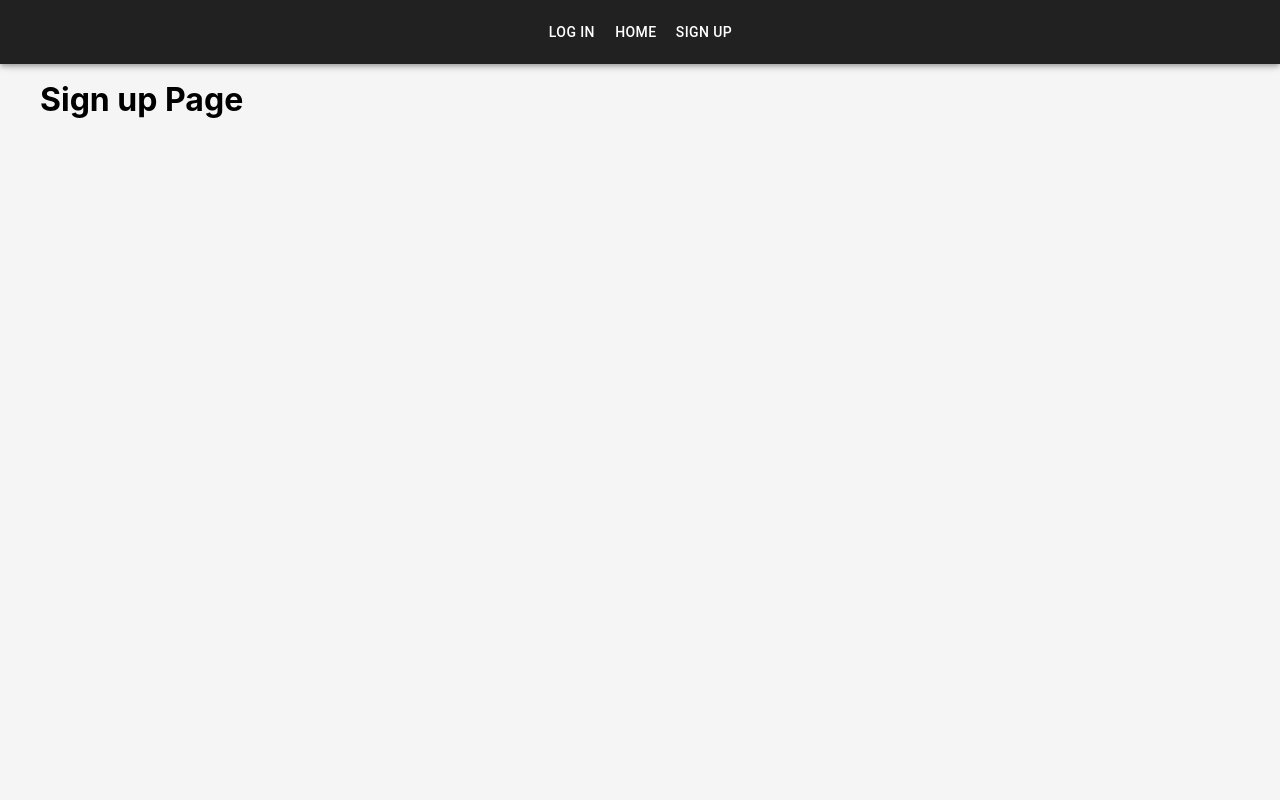
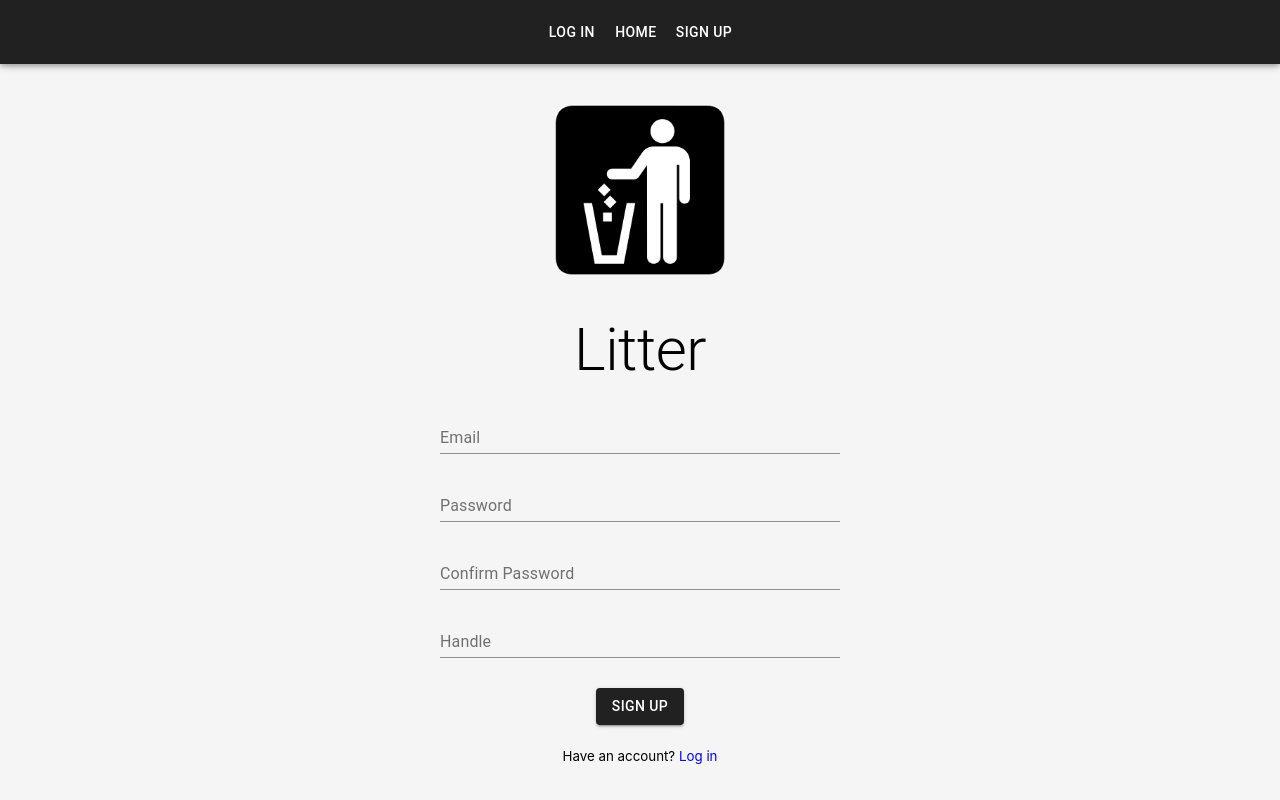
Before and after one commit to lawandothman/litter, a React (Create React App) app in the folder litter-client/: page /signup in a window 1280 px wide. Built offline with nearby package versions, Linux system fonts and the light colour scheme.

Commit message:
create Signup component and set up auth state on startup

```diff
--- a/litter-client/package.json
+++ b/litter-client/package.json
@@ -9,6 +9,7 @@
     "@testing-library/user-event": "^7.2.1",
     "axios": "^0.20.0",
     "dayjs": "^1.9.3",
+    "jwt-decode": "^3.0.0",
     "react": "^16.13.1",
     "react-dom": "^16.13.1",
     "react-router-dom": "^5.2.0",
--- a/litter-client/src/App.js
+++ b/litter-client/src/App.js
@@ -2,11 +2,12 @@ import React from 'react'
 import { BrowserRouter as Router, Route, Switch } from 'react-router-dom'
 import './App.css'
 import { ThemeProvider, createMuiTheme } from '@material-ui/core/styles'
+import themeFile from './util/theme'
 import axios from 'axios'
-
+import jwtDecode from 'jwt-decode'
 // Components
 import Navbar from './components/Navbar'
-
+import AuthRoute from './util/AuthRoute'
 // Pages
 import Home from './pages/Home'
 import Login from './pages/Login'
@@ -15,21 +16,19 @@ import Signup from './pages/Signup'
 axios.defaults.baseURL =
   'https://europe-west2-litter-cf67f.cloudfunctions.net/api'
 
-const theme = createMuiTheme({
-  palette: {
-    primary: {
-      main: '#212121',
-      contrastText: '#FFFFFF',
-    },
-    secondary: {
-      main: '#FAFAFA',
-      contrastText: '#212121',
-    },
-  },
-  typography: {
-    useNextVariants: true,
-  },
-})
+const theme = createMuiTheme(themeFile)
+
+let authenticated
+const token = localStorage.FBIdToken
+if (token) {
+  const decodedToken = jwtDecode(token)
+  if (decodedToken.exp * 1000 < Date.now()) {
+    window.location.href = '/login'
+    authenticated = false
+  } else {
+    authenticated = true
+  }
+}
 
 function App() {
   return (
@@ -40,8 +39,18 @@ function App() {
           <div className='container'>
             <Switch>
               <Route exact path='/' component={Home}></Route>
-              <Route exact path='/login' component={Login}></Route>
-              <Route exact path='/signup' component={Signup}></Route>
+              <AuthRoute
+                exact
+                path='/login'
+                component={Login}
+                authenticated={authenticated}
+              ></AuthRoute>
+              <AuthRoute
+                exact
+                path='/signup'
+                component={Signup}
+                authenticated={authenticated}
+              ></AuthRoute>
             </Switch>
           </div>
         </Router>
--- a/litter-client/src/pages/Login.js
+++ b/litter-client/src/pages/Login.js
@@ -12,32 +12,9 @@ import TextField from '@material-ui/core/TextField'
 import Button from '@material-ui/core/Button'
 import CircularProgress from '@material-ui/core/CircularProgress'
 
-const styles = {
-  form: {
-    textAlign: 'center',
-  },
-  image: {
-    margin: '20px auto 20px auto',
-  },
-  pageTitle: {
-    margin: '10px auto 10px auto',
-  },
-  textField: {
-    margin: '10px auto 10px auto',
-  },
-  button: {
-    margin: 20,
-    position: 'relative',
-  },
-  customError: {
-    color: 'red',
-    fontSize: '0.8rem',
-    marginTop: '10px',
-  },
-  progress: {
-    position: 'absolute',
-  },
-}
+const styles = (theme) => ({
+  ...theme.userPage,
+})
 
 const Login = ({ classes }) => {
   const [form, setState] = useState({
@@ -67,6 +44,7 @@ const Login = ({ classes }) => {
       .post('/login', userData)
       .then((res) => {
         console.log(res.data)
+        localStorage.setItem('FBIdToken', `Bearer ${res.data.token}`)
         setState({ ...form, loading: false })
         history.push('/')
       })
--- a/litter-client/src/pages/Signup.js
+++ b/litter-client/src/pages/Signup.js
@@ -1,11 +1,149 @@
-import React from 'react'
+import React, { useState } from 'react'
+import { useHistory, Link } from 'react-router-dom'
+import withStyles from '@material-ui/core/styles/withStyles'
+import PropTypes from 'prop-types'
+import AppIcon from '../images/icon.png'
+import axios from 'axios'
 
-const Signup = () => {
+// Material UI Stuff
+import Grid from '@material-ui/core/Grid'
+import Typography from '@material-ui/core/Typography'
+import TextField from '@material-ui/core/TextField'
+import Button from '@material-ui/core/Button'
+import CircularProgress from '@material-ui/core/CircularProgress'
+
+const styles = (theme) => ({
+  ...theme.userPage,
+})
+
+const Signup = ({ classes }) => {
+  const [form, setState] = useState({
+    email: '',
+    password: '',
+    confirmPassword: '',
+    handle: '',
+    loading: false,
+    errors: {},
+  })
+
+  const handleChange = (event) => {
+    setState({
+      ...form,
+      [event.target.name]: event.target.value,
+    })
+  }
+
+  const history = useHistory()
+
+  const handleSubmit = (event) => {
+    event.preventDefault()
+    setState({ ...form, loading: true })
+    const newUserData = {
+      email: form.email,
+      password: form.password,
+      confirmPassword: form.password,
+      handle: form.handle,
+    }
+    axios
+      .post('/signup', newUserData)
+      .then((res) => {
+        console.log(res.data)
+        localStorage.setItem('FBBIdToken', `Bearer ${res.data.token}`)
+        setState({ ...form, loading: false })
+        history.push('/')
+      })
+      .catch((err) => {
+        setState({ ...form, errors: err.response.data, loading: false })
+      })
+  }
+
   return (
-    <div>
-      <h1>Sign up Page</h1>
-    </div>
+    <Grid container className={classes.form}>
+      <Grid item sm />
+      <Grid item sm>
+        <img src={AppIcon} alt='litter logo' className={classes.image} />
+        <Typography variant='h2' className={classes.pageTitle}>
+          Litter
+        </Typography>
+        <form noValidate onSubmit={handleSubmit}>
+          <TextField
+            id='email'
+            name='email'
+            type='email'
+            label='Email'
+            className={classes.textField}
+            helperText={form.errors.email}
+            error={form.errors.email ? true : false}
+            value={form.email}
+            onChange={handleChange}
+            fullWidth
+          />
+          <TextField
+            id='password'
+            name='password'
+            type='password'
+            label='Password'
+            className={classes.textField}
+            helperText={form.errors.password}
+            error={form.errors.password ? true : false}
+            value={form.password}
+            onChange={handleChange}
+            fullWidth
+          />
+          <TextField
+            id='confirmPassword'
+            name='confirmPassword'
+            type='confirmPassword'
+            label='Confirm Password'
+            className={classes.textField}
+            helperText={form.errors.confirmPassword}
+            error={form.errors.confirmPassword ? true : false}
+            value={form.confirmPassword}
+            onChange={handleChange}
+            fullWidth
+          />
+          <TextField
+            id='handle'
+            name='handle'
+            type='handle'
+            label='Handle'
+            className={classes.textField}
+            helperText={form.errors.handle}
+            error={form.errors.handle ? true : false}
+            value={form.handle}
+            onChange={handleChange}
+            fullWidth
+          />
+          {form.errors.general && (
+            <Typography variant='body2' className={classes.customError}>
+              {form.errors.general}
+            </Typography>
+          )}
+          <Button
+            type='submit'
+            variant='contained'
+            color='primary'
+            className={classes.button}
+            disabled={form.loading}
+          >
+            Sign Up
+            {form.loading && (
+              <CircularProgress size={30} className={classes.progress} />
+            )}
+          </Button>
+          <br />
+          <small>
+            Have an account? <Link to='/login'>Log in</Link>
+          </small>
+        </form>
+      </Grid>
+      <Grid item sm />
+    </Grid>
   )
 }
 
-export default Signup
+Signup.propTypes = {
+  classes: PropTypes.object.isRequired,
+}
+
+export default withStyles(styles)(Signup)
--- /dev/null
+++ b/litter-client/src/util/AuthRoute.js
@@ -0,0 +1,13 @@
+import React from 'react'
+import { Route, Redirect } from 'react-router-dom'
+
+const AuthRoute = ({ component: Component, authenticated, ...rest }) => (
+  <Route
+    {...rest}
+    render={(props) =>
+      authenticated === true ? <Redirect to='/' /> : <Component {...props} />
+    }
+  />
+)
+
+export default AuthRoute
--- /dev/null
+++ b/litter-client/src/util/theme.js
@@ -0,0 +1,41 @@
+export default {
+  palette: {
+    primary: {
+      main: '#212121',
+      contrastText: '#FFFFFF',
+    },
+    secondary: {
+      main: '#FAFAFA',
+      contrastText: '#212121',
+    },
+  },
+  typography: {
+    useNextVariants: true,
+  },
+  userPage: {
+    form: {
+      textAlign: 'center',
+    },
+    image: {
+      margin: '20px auto 20px auto',
+    },
+    pageTitle: {
+      margin: '10px auto 10px auto',
+    },
+    textField: {
+      margin: '10px auto 10px auto',
+    },
+    button: {
+      margin: 20,
+      position: 'relative',
+    },
+    customError: {
+      color: 'red',
+      fontSize: '0.8rem',
+      marginTop: '10px',
+    },
+    progress: {
+      position: 'absolute',
+    },
+  },
+}
```
Also changed, not shown: 1 other file (tests, documents, lock files or other folders).
